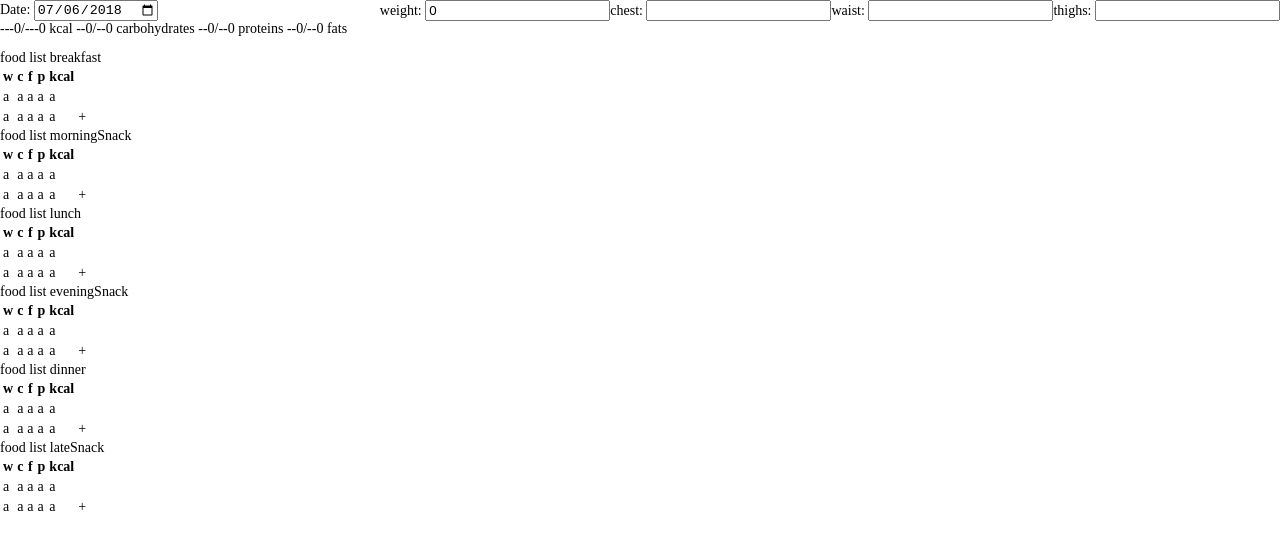
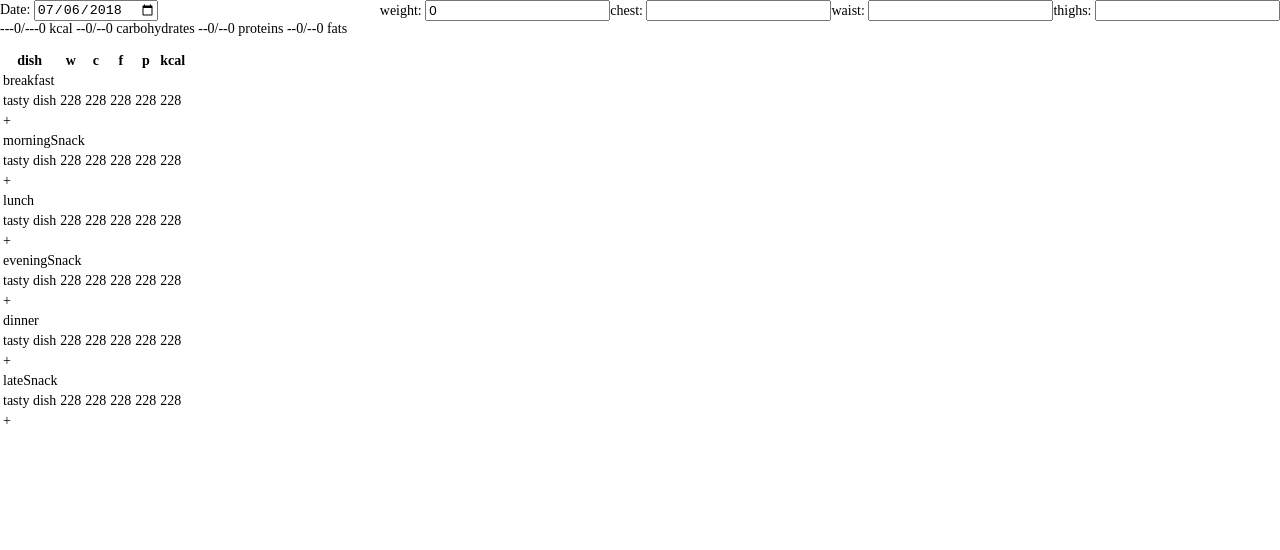
Before and after one commit to puncleV/diet-diary, a Vue app: page /#/ in a window 1280 px wide. Shown: the top 550 px of the page. Built offline with nearby package versions, Linux system fonts and the light colour scheme.

Commit message:
fix errors

```diff
--- a/package.json
+++ b/package.json
@@ -12,6 +12,7 @@
   "dependencies": {
     "mocha": "^4.0.1",
     "mongodb": "^2.2.35",
+    "v-autocomplete": "^1.8.2",
     "vue": "^2.5.16",
     "vue-router": "^3.0.1"
   },
--- a/src/components/daily-list.vue
+++ b/src/components/daily-list.vue
@@ -1,11 +1,25 @@
 <template>
     <div>
-        <food-list v-for="group in groups" :key="group" :group="group"></food-list>
+        <table>
+            <thead>
+            <tr>
+                <th title="dish name">dish</th>
+                <th title="weight">w</th>
+                <th title="carbohydrates">c</th>
+                <th title="fats">f</th>
+                <th title="proteins">p</th>
+                <th title="kcal">kcal</th>
+            </tr>
+            </thead>
+            <food-list v-for="group in groups" :key="group" :name="group.name" :data="group.data"></food-list>
+        </table>
+
     </div>
 </template>
 
 <script>
 import FoodList from './food-list'
+
 export default {
   name: 'DailyList',
   components: {FoodList},
@@ -13,12 +27,78 @@ export default {
   data: function () {
     return {
       groups: [
-        'breakfast',
-        'morningSnack',
-        'lunch',
-        'eveningSnack',
-        'dinner',
-        'lateSnack'
+        {
+          name: 'breakfast',
+          data: [{
+            id: 1,
+            name: 'tasty dish',
+            weight: 228,
+            carbohydrates: 228,
+            fats: 228,
+            proteins: 228,
+            kcal: 228
+          }]
+        },
+        {
+          name: 'morningSnack',
+          data: [{
+            id: 1,
+            name: 'tasty dish',
+            weight: 228,
+            carbohydrates: 228,
+            fats: 228,
+            proteins: 228,
+            kcal: 228
+          }]
+        },
+        {
+          name: 'lunch',
+          data: [{
+            id: 1,
+            name: 'tasty dish',
+            weight: 228,
+            carbohydrates: 228,
+            fats: 228,
+            proteins: 228,
+            kcal: 228
+          }]
+        },
+        {
+          name: 'eveningSnack',
+          data: [{
+            id: 1,
+            name: 'tasty dish',
+            weight: 228,
+            carbohydrates: 228,
+            fats: 228,
+            proteins: 228,
+            kcal: 228
+          }]
+        },
+        {
+          name: 'dinner',
+          data: [{
+            id: 1,
+            name: 'tasty dish',
+            weight: 228,
+            carbohydrates: 228,
+            fats: 228,
+            proteins: 228,
+            kcal: 228
+          }]
+        },
+        {
+          name: 'lateSnack',
+          data: [{
+            id: 1,
+            name: 'tasty dish',
+            weight: 228,
+            carbohydrates: 228,
+            fats: 228,
+            proteins: 228,
+            kcal: 228
+          }]
+        }
       ]
     }
   }
--- /dev/null
+++ b/src/components/dish.vue
@@ -0,0 +1,13 @@
+<template>
+    <div>
+        <b>{{item.name}}</b>
+        <div>{{item.description}}</div>
+    </div>
+</template>
+
+<script>
+export default {
+  name: 'dish',
+  props: ['item']
+}
+</script>
--- a/src/components/food-list.vue
+++ b/src/components/food-list.vue
@@ -1,47 +1,80 @@
 <template>
-    <div>
-        <div>
-            food list {{group}}
-        </div>
-        <table>
-            <thead>
-                <tr>
-                    <th title="weight">w</th>
-                    <th title="carbohydrates">c</th>
-                    <th title="fats">f</th>
-                    <th title="proteins">p</th>
-                    <th title="kcal">kcal</th>
-                    <th title="kcal"></th>
-                </tr>
-            </thead>
-            <tbody>
-                <tr>
-                    <td>a</td>
-                    <td>a</td>
-                    <td>a</td>
-                    <td>a</td>
-                    <td>a</td>
-                    <td></td>
-                </tr>
-            </tbody>
-            <tfoot>
-                <tr>
-                    <td>a</td>
-                    <td>a</td>
-                    <td>a</td>
-                    <td>a</td>
-                    <td>a</td>
-                    <td>+</td>
-                </tr>
-            </tfoot>
-        </table>
-    </div>
+    <tbody>
+        <tr>
+            <td colspan="5">{{name}}</td>
+        </tr>
+        <tr v-for="item in data" :key="item.id">
+            <td>{{item.name}}</td>
+            <td>{{item.weight}}</td>
+            <td>{{item.carbohydrates}}</td>
+            <td>{{item.fats}}</td>
+            <td>{{item.proteins}}</td>
+            <td>{{item.kcal}}</td>
+        </tr>
+        <tr>
+            <td colspan="5" @click="onAddDishPress">+</td>
+        </tr>
+        <modal-dialog v-if="addInProgress" @close="addDish">
+            <div slot="body">
+                <autocomplete
+                        :items="dishes"
+                        v-model="dishToAdd"
+                        :get-label="getLabel"
+                        :component-item='dishTemplate'
+                        @update-items="updateItems"
+                >
+                </autocomplete>
+            </div>
+        </modal-dialog>
+    </tbody>
 </template>
 
 <script>
+import ModalDialog from './modal-dialog'
+import Autocomplete from 'v-autocomplete'
+import Dish from './dish'
+
 export default {
   name: 'FoodList',
-  props: ['group']
+  components: {
+    ModalDialog,
+    Autocomplete
+  },
+  props: ['name', 'data'],
+  data: function () {
+    return {
+      addInProgress: false,
+      // todo backend
+      dishes: [{
+        name: 'aaa',
+        description: 'bbb'
+      },
+      {
+        name: 'ccc',
+        description: 'zzz'
+      }],
+      dishToAdd: {
+        name: 'aaa',
+        description: 'bbb'
+      },
+      dishTemplate: Dish
+    }
+  },
+  methods: {
+    onAddDishPress: function () {
+      this.addInProgress = true
+    },
+    addDish: function () {
+      this.addInProgress = false
+      this.dishes = []
+    },
+    getLabel (item) {
+      return item.name
+    },
+    updateItems (a) {
+      // todo get data
+    }
+  }
 }
 </script>
 
--- /dev/null
+++ b/src/components/modal-dialog.vue
@@ -0,0 +1,48 @@
+<template>
+    <transition>
+        <div class="background">
+            <div class="content">
+                <div>
+                    <slot name="header"></slot>
+                </div>
+                <div>
+                    <slot name="body"></slot>
+                </div>
+                <div>
+                    <slot name="footer">
+                        <button class="default-button" @click="$emit('close')">
+                            OK
+                        </button>
+                    </slot>
+                </div>
+            </div>
+        </div>
+    </transition>
+</template>
+
+<script>
+
+export default {
+  name: 'ModalDialog'
+}
+
+</script>
+
+<style scoped>
+    .background {
+        position: absolute;
+        width: 100%;
+        height: 100%;
+        background-color: rgba(0, 0, 0, .5);
+        top: 0;
+        display: flex;
+        justify-content: center;
+        align-items: center;
+    }
+    .content {
+        padding: 10px;
+        background: white;
+        width: 40%;
+        height: 50%;
+    }
+</style>
```
Also changed, not shown: 2 other files (tests, documents, lock files or other folders).
